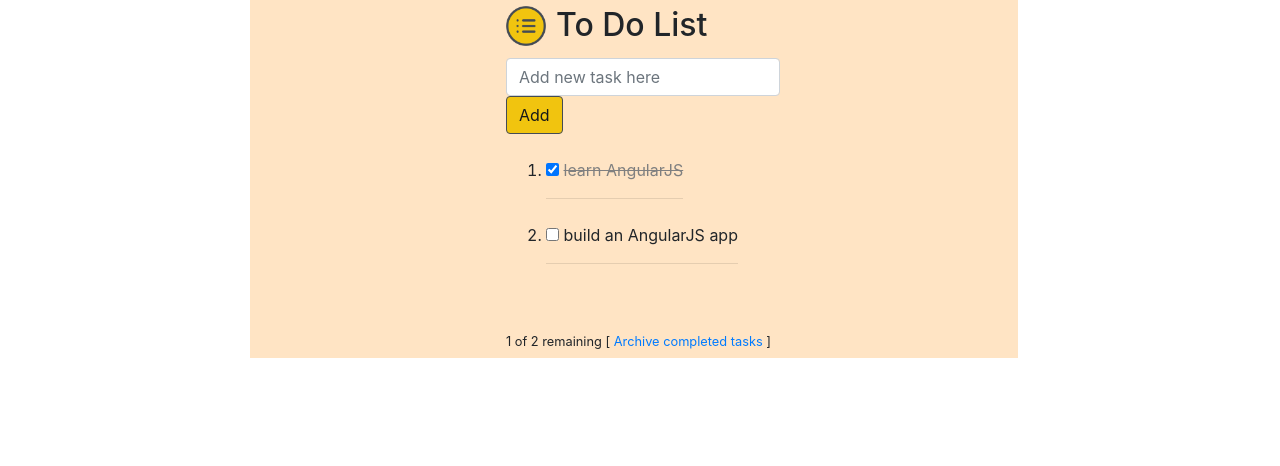
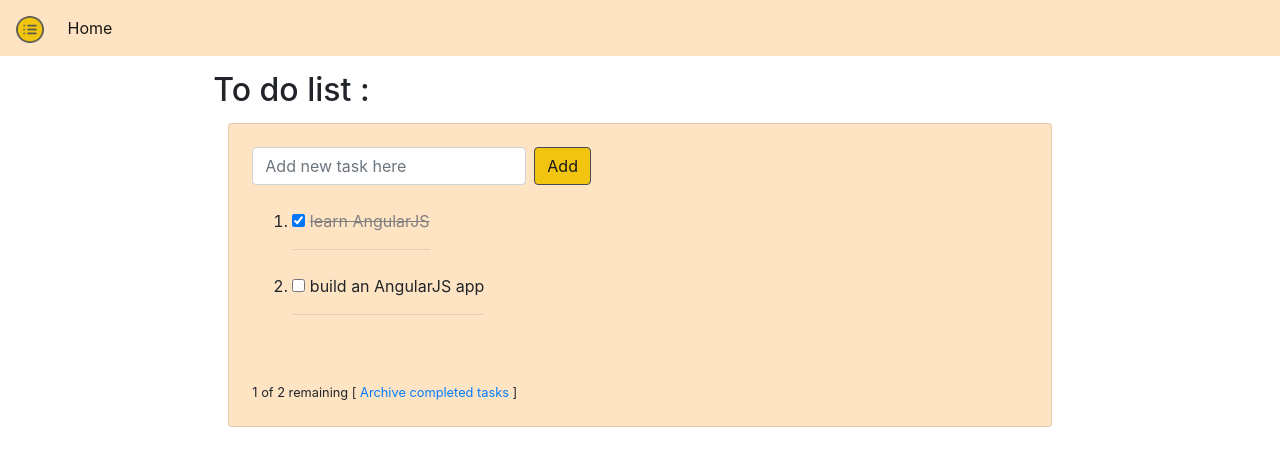
Before and after one commit to diina-gh/ToDo-List, a plain HTML site: page index.html in a window 1280 px wide. Drawn offline with nearby package versions, Linux system fonts and the light colour scheme.

Commit message:
Adding a navbar !

```diff
--- a/css/styles.css
+++ b/css/styles.css
@@ -1,12 +1,16 @@
-.row {
-    margin: 0px 250px;
+.card {
+    background-color: bisque;
     padding: 3px 3px;
-    width: 60%;
-    height: 50%;
+}
+
+.navbar {
     background-color: bisque;
 }
 
-#rbrand {}
+#rbrand {
+    margin-top: 15px;
+    margin-bottom: 5px;
+}
 
 ol.list {
     list-style-type: decimal;
--- a/index.html
+++ b/index.html
@@ -13,13 +13,29 @@
 </head>
 
 <body>
-    <div class="row">
+    <!--Navigation bar-->
+    <nav class="navbar navbar-expand-lg navbar-light">
+        <a class="navbar-brand" href="#">
+            <img src="assets/img/icons8.png" alt="Logo" style="width:27.5px;">
+        </a>
+        <button class="navbar-toggler" type="button" data-toggle="collapse" data-target="#navbarSupportedContent" aria-controls="navbarSupportedContent" aria-expanded="false" aria-label="Toggle navigation">
+              <span class="navbar-toggler-icon"></span>
+            </button>
+
+        <div class="collapse navbar-collapse" id="navbarSupportedContent">
+            <ul class="navbar-nav mr-auto">
+                <li class="nav-item active">
+                    <a class="nav-link" href="#">Home<span class="sr-only">(current)</span></a>
+                </li>
+            </ul>
+        </div>
+    </nav>
+    <div class="container col-md-8">
         <div id="rbrand" class="row">
-            <img id="ibrand" src="assets/img/icons8.png" alt="">
-            <h2>To Do List</h2>
+            <h2>To do list :</h2>
         </div>
-        <div class="row">
-            <div ng-controller="TodoListController as todoList">
+        <div class="card">
+            <div class="card-body" ng-controller="TodoListController as todoList">
                 <form class="form-inline my-2 my-lg-0" ng-submit="todoList.addTodo()">
                     <input id="inAdd" class="form-control mr-sm-2" type="text" ng-model="todoList.todoText" size="20" placeholder="Add new task here" aria-label="ToDo">
                     <button id="btnAdd" class="btn btn-outline-info my-2 my-sm-0" type="submit" value="add">Add</button>
```
Lines whose indentation alone changed are shown as unchanged.
